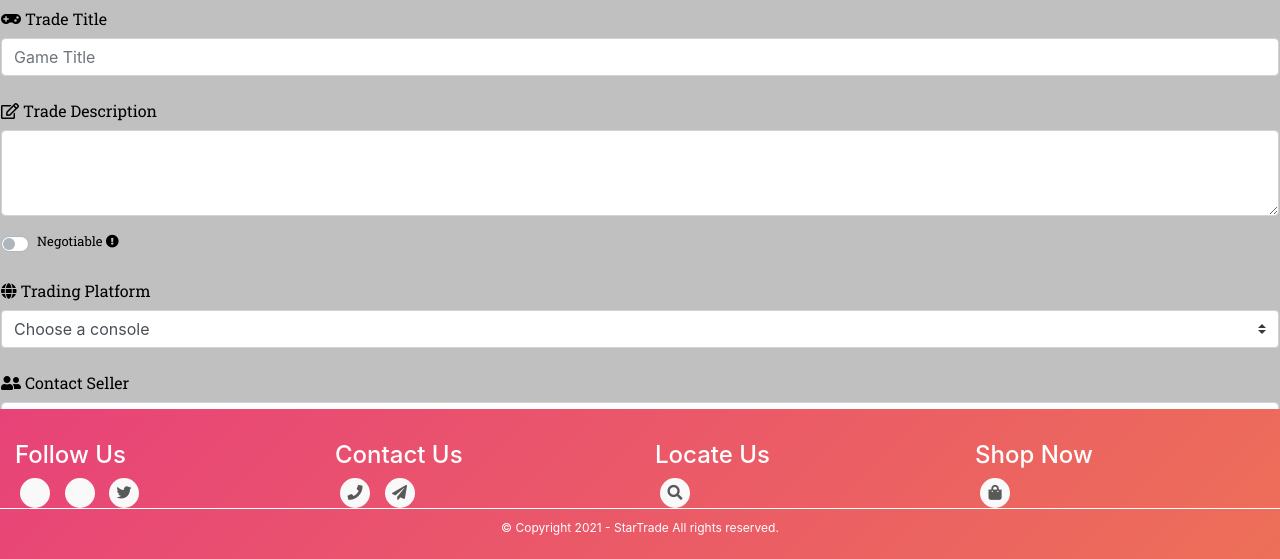
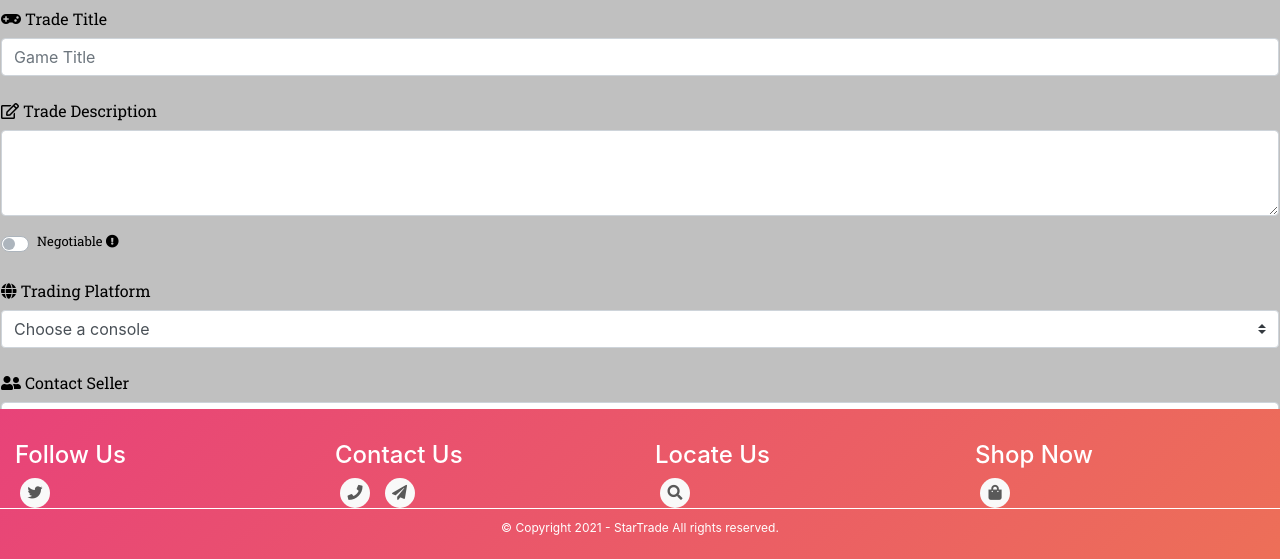
Before and after one commit to Code-Institute-Submissions/nickl98-StarTradeMS3_AugResub, a Flask app: page /add_trade in a window 1280 px wide. Shown: the part 400-959 px from the top of the page. Run offline with Flask 2, Linux system fonts and the light colour scheme; data that the repository does not hold is empty; some libraries are stand-ins or nearby versions.

Commit message:
Pushing css

```diff
--- a/static/css/style.css
+++ b/static/css/style.css
@@ -197,11 +197,16 @@ footer a {
 }
 /*SOCİAL İCONS*/
 /* footer social icons */
+.li {
+    align-items: center;
+}
+
 ul.social-network {
     list-style: none;
     display: inline;
     margin-left: 0 !important;
     padding: 0;
+    align-items: center;
 }
 ul.social-network li {
     display: inline;
--- a/templates/base.html
+++ b/templates/base.html
@@ -53,8 +53,6 @@
                      <div class="col-md-3 col-sm-6">
                         <h4>Follow Us</h4>
                         <ul class="social-network social-circle">
-                           <li><a href="https://www.facebook.com/" target="_blank" class="icoFacebook" title="Facebook"><i class="fa fa-facebook"></i></a></li>
-                           <li><a href="https://www.linkedin.com/" class="icoLinkedin" target="_blank" title="Linkedin"><i class="fa fa-linkedin"></i></a></li>
                            <li><a href="https://twitter.com/" class="icotwitter" target="_blank" title="Twitter"><i class="fab fa-twitter"></i></a></li>
                         </ul>
                      </div>
```
